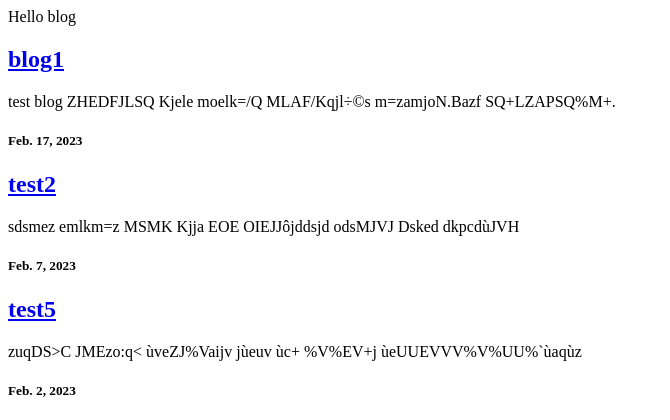
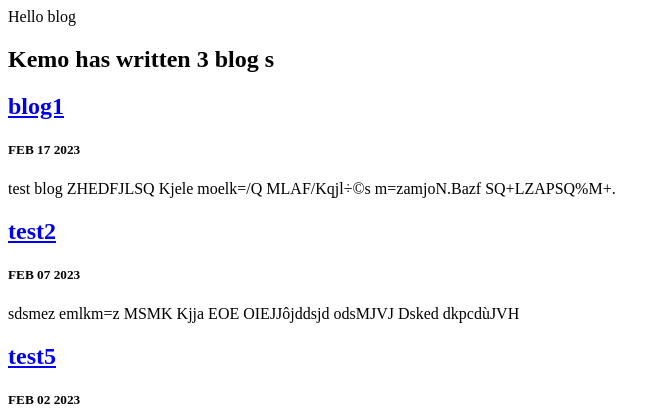
Before and after one commit to kemokaba/AppGarage, a Django app: page /blog/ in a window 1280 px wide. Shown: the top 420 px of the page, without its empty margins (0-670 px from the left). Run offline with Django 4.2, Linux system fonts and the light colour scheme; data comes from the database, SQL or seed files in the repository; both versions use the stored data as it was after the commit.

Commit message:
first commit

```diff
--- a/porfolio_personnel_projet/blog/templates/blog/all_blogs.html
+++ b/porfolio_personnel_projet/blog/templates/blog/all_blogs.html
@@ -1,9 +1,11 @@
 Hello blog
-
+<h2>Kemo has written {{ blogs.count }} blog {{ blogs.count|pluralize }}</h2>
 {% for blog in blogs %}
 
 <a href="{% url 'blog:detail' blog.id%}"><h2>{{blog.title}}</h2></a>
-<p>{{blog.description}}</p>
-<h5>{{blog.date}}</h5>
+
+<h5>{{blog.date|date:'M d Y'|upper}}</h5>
+    <p>{{blog.description|striptags|truncatechars:100}}</p>
+
 
 {% endfor %}
--- a/porfolio_personnel_projet/blog/templates/blog/detail.html
+++ b/porfolio_personnel_projet/blog/templates/blog/detail.html
@@ -1 +1,3 @@
-{{ blog.title }}
+<h1>{{ blog.title }}</h1>
+<h2>--{{ blog.date|date:'F jS Y'}}--</h2>
+{{ blog.description|safe}}
--- a/porfolio_personnel_projet/blog/views.py
+++ b/porfolio_personnel_projet/blog/views.py
@@ -3,6 +3,7 @@ from .models import Blog
 
 
 def all_blogs(request):
+
     blogs = Blog.objects.order_by('-date')[:5]
     return render(request, 'blog/all_blogs.html', {'blogs': blogs})
 
--- a/porfolio_personnel_projet/portfolio/models.py
+++ b/porfolio_personnel_projet/portfolio/models.py
@@ -8,3 +8,6 @@ class Project(models.Model):
     description = models.CharField(max_length=200)
     image = models.ImageField(upload_to='portfolio/images')
     url = models.URLField(blank=True)
+
+    def __str__(self):
+        return self.title
--- a/porfolio_personnel_projet/portfolio/templates/portfolio/home.html
+++ b/porfolio_personnel_projet/portfolio/templates/portfolio/home.html
@@ -1,6 +1,7 @@
 <h1>Kemo's Portfolio</h1>
 
 {% load static %}
+<a href="{% url 'blog:all_blogs'  %}">Blog</a>
 
 <a href="{% static 'portfolio/CVKemo.pdf' %}">CV</a>
 <img src="{% static 'portfolio/kemo.jpg' %}" class="img-fluid">
```
Also changed, not shown: porfolio_personnel_projet/portfolio/templates/portfolio/test.html (added, +10 -0 lines), porfolio_personnel_projet/db.sqlite3.
